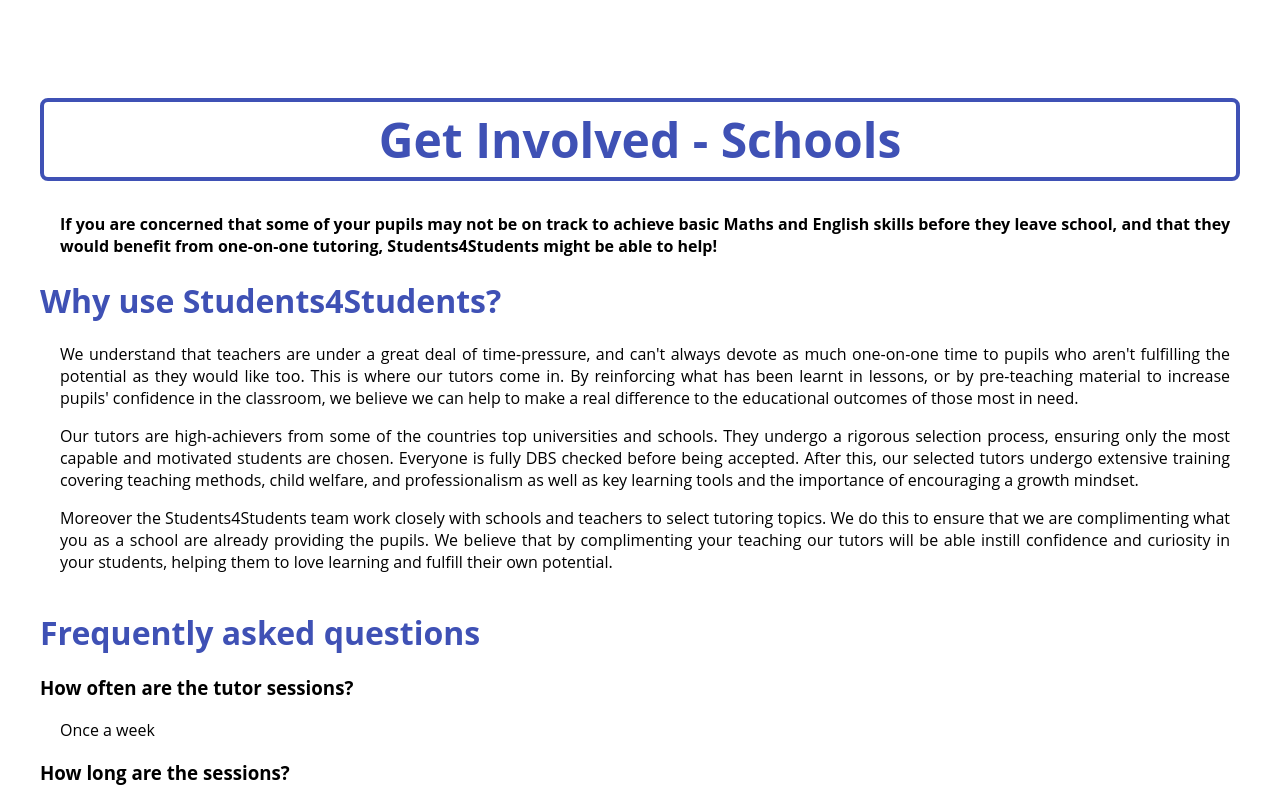
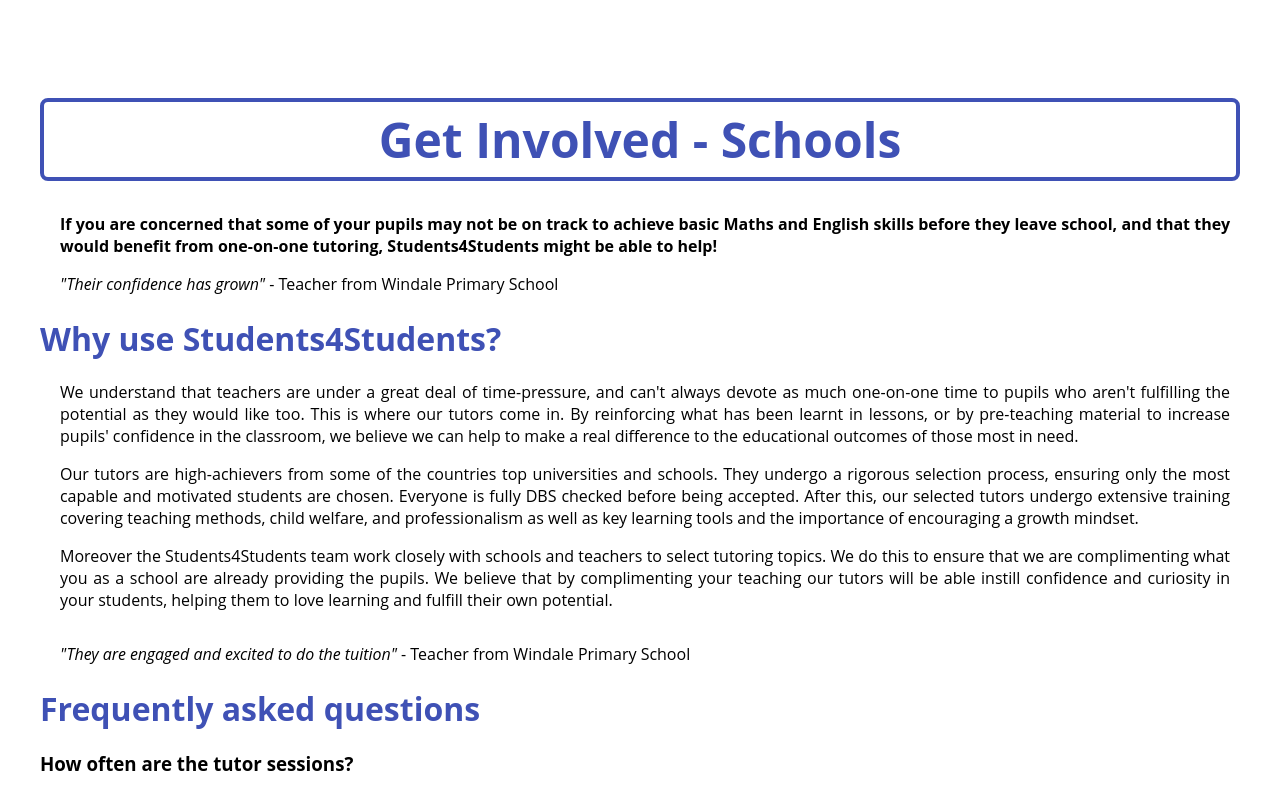
Before and after one commit to aissibolga/studen, a Jekyll site: the page built from get-involved-schools.html, in a window 1280 px wide and 900 px high, cut to the strip 112-900 px from the top of the window. Built offline with Jekyll 4.4.1, drawn with Linux system fonts in a browser that asks for light colours; nearby versions of some CDN libraries.

Commit message:
Added quotes to schools page

```diff
--- a/get-involved-schools.html
+++ b/get-involved-schools.html
@@ -4,6 +4,8 @@
 	<h1 class="pagetitle">Get Involved - Schools</h1>
 
 	<p><b>If you are concerned that some of your pupils may not be on track to achieve basic Maths and English skills before they leave school, and that they would benefit from one-on-one tutoring, Students4Students might be able to help!</b></p>
+
+	<p><i>"Their confidence has grown"</i> - Teacher from Windale Primary School</p>
 
 	<h1>Why use Students4Students?</h1>
 
@@ -15,6 +17,9 @@
 	</p>
 	<span class="anchor" id="FAQ"></span>
 	<div id="FAQdiv">
+
+	<p><i>"They are engaged and excited to do the tuition"</i> - Teacher from Windale Primary School</p>
+
 <h1>Frequently asked questions</h1>
 
 	<h3>How often are the tutor sessions?</h3>
```
